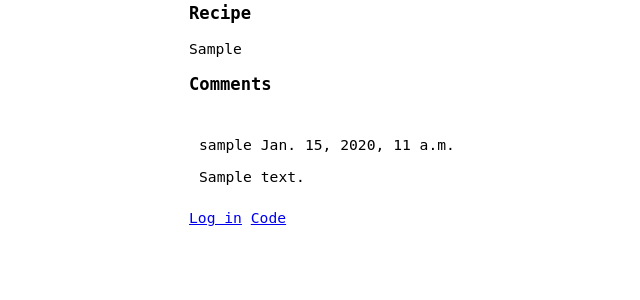
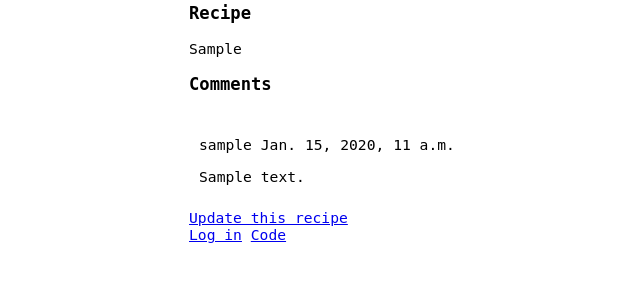
Before and after one commit to Hungry-Students/recipy, a Django app: page /1/ in a window 1280 px wide. Shown: the part 391-691 px from the top of the page, without its empty margins (151-791 px from the left). Run offline with Django 3.2, Linux system fonts and the light colour scheme; tables that the repository leaves empty hold one stand-in row (values such as "Sample post").

Commit message:
Start implementation of recipe modification. Still buggy on some parts : we don't check properly if ingredients have been changed yet. May need a custom check besides form.has_changed

```diff
--- a/recipes/forms.py
+++ b/recipes/forms.py
@@ -40,14 +40,10 @@ class CookTimeWidget(forms.MultiWidget):
         super().__init__(widgets, attrs)
 
     def render(self, name, value, attrs=None, renderer=None):
-        subvalues = self.decompress(value)
-        hours_render = self.widgets[0].render(
-            name + "_hours", subvalues[0], attrs, renderer
-        )
-        minutes_render = self.widgets[1].render(
-            name + "_minutes", subvalues[1], attrs, renderer
-        )
-        return hours_render + minutes_render
+    	value = self.decompress(value)
+    	hours_render = self.widgets[0].render(name + "_hours", value[0], attrs, renderer)
+    	minutes_render = self.widgets[1].render(name + "_minutes", value[1], attrs, renderer)
+    	return hours_render + minutes_render
 
     def decompress(self, value):
         if value:
@@ -103,13 +99,30 @@ class IngredientObject:
             self.exclude_formatted = ""
         return self
 
+    def __eq__(self, other):
+        if isinstance(other, self.__class__):
+            return self.name == other.name and self.quantity == other.quantity and self.quantity_unit == other.quantity_unit and self.exclude == other.exclude
+       	return False
+
+
+
+def get_ingredient_list(recipe_id = None):
+	"""Gives a list of IngredientObject given a recipe id"""
+	recipe = Recipe.objects.get(id=recipe_id)
+	if recipe:
+		answer=[]
+		for ingredientobject in recipe.ingredientquantity_set.all():
+			answer.append(IngredientObject(name=ingredientobject.ingredient, quantity=ingredientobject.quantity, quantity_unit=ingredientobject.quantity_unit))
+		return answer
+	else:
+		return None
+
 
 class IngredientsWidget(forms.Widget):
-    template_name = "recipes/ingredients_widget_template.html"
+    template_name = "recipes/snippets/ingredients_widget_template.html"
 
     def value_from_datadict(self, data, files, name):
         return_list = []
-        print("extracting values")
         for elem in data.keys():
             match = re.search(name + "_(?P<id>[0-9]+)_name", elem)
             if match is not None:
@@ -193,7 +206,7 @@ class InputRecipeForm(Form):
     quantity = forms.IntegerField(min_value=1, label="Yield")
     quantity_unit = forms.CharField(label="Yield unit", initial="Servings")
     category = forms.ModelChoiceField(
-        RecipeCategory.objects.all(), label="Category", required=True
+        RecipeCategory.objects.all(), label="Category", required=False
     )
     cook_time = CookTimeField(required=False)
     diets = forms.ModelMultipleChoiceField(
--- a/recipes/templates/recipes/recipe_detail.html
+++ b/recipes/templates/recipes/recipe_detail.html
@@ -8,4 +8,6 @@
 
 {% include "recipes/snippets/display-recipe.html" with recipe=recipe comments=comments new_comment=new_comment comment_form=comment_form %}
 
+<a href="{% url 'recipes:update' recipe.id %}">Update this recipe</a>
+
 {% endblock %}
--- a/recipes/templates/recipes/snippets/display-recipe.html
+++ b/recipes/templates/recipes/snippets/display-recipe.html
@@ -24,7 +24,7 @@ For {{ quantity }} {{ unit }}.<br>
     <body>
         {% for iq in recipe.ingredientquantity_set.all %}
         <tr>
-            <td>{{ iq.quantity }}{% if iq.quantity_unit %}{{ iq.quantity_unit }}{% endif %}</td>
+            <td>{% if iq.quantity %}{{ iq.quantity }}{% endif %}{% if iq.quantity_unit %}{{ iq.quantity_unit }}{% endif %}</td>
             <td>{{ iq.ingredient }}</td>
         </tr>
         {% endfor %}
--- a/recipes/urls.py
+++ b/recipes/urls.py
@@ -9,6 +9,7 @@ urlpatterns = [
     path("<int:recipe_id>/", views.recipe_detail, name="recipe_detail"),
     path("write", views.write, name="write"),
     path("handle_form", views.handle_form, name="handle_form"),
+    path("update/<int:recipe_id>/", views.update, name="update"),
     path("scrape", views.scrape, name="scrape"),
     path("search", views.search, name="search"),
     path("cookbook/", views.my_cookbook, name="my_cookbook"),
--- a/recipes/views.py
+++ b/recipes/views.py
@@ -10,7 +10,7 @@ from recipe_scrapers import WebsiteNotImplementedError, scrape_me
 from users.models import User
 from users.utils import is_following
 
-from .forms import CommentForm, InputRecipeForm, SearchRecipeForm
+from .forms import CommentForm, InputRecipeForm, SearchRecipeForm, get_ingredient_list
 from .models import (
     Cookbook,
     Entry,
@@ -134,6 +134,33 @@ def handle_form(request):
     print(form.errors)
     return write(request, error_message_form="Submitted an invalid form")
 
+def update(request, recipe_id=None):
+	if request.method == "GET":
+		recipe =  get_object_or_404(Recipe, pk=recipe_id)
+		initial = recipe.__dict__
+		initial['ingredients'] = get_ingredient_list(recipe_id)
+		form = InputRecipeForm(initial = initial)
+		context = {
+			"form" : form,
+			"recipe_id" : recipe_id,
+		}
+		return render(request, "recipes/update.html", context)
+
+	else:
+		recipe_id = request.POST.get("recipe_id", None)
+		recipe =  get_object_or_404(Recipe, pk=recipe_id)
+		initial = recipe.__dict__
+		initial['ingredients'] = get_ingredient_list(recipe_id)
+		form = InputRecipeForm(request.POST, initial = initial)
+
+		if form.is_valid():
+			if form.has_changed():
+				new_recipe = form.save()
+				#TODO : do some cookbok stuff
+			return HttpResponseRedirect(reverse("recipes:index")) #TODO : return the new recipe detail
+		print(form.errors)
+		return write(request, error_message_form="Submitted an invalid form")
+
 
 # SUBMITTING VIA RECIPE-SCRAPPERS
 
@@ -145,13 +172,13 @@ def scrape(request):
             scraper = scrape_me(request.POST["url"])
             yields_parser = YieldsParser()
             yields_parser.parse(scraper.yields())
-            print(scraper.total_time())
             new_recipe = Recipe(
                 name=scraper.title(),
-                instruction=scraper.instructions(),
+                instructions=scraper.instructions(),
                 quantity=yields_parser.yields,
                 quantity_unit=yields_parser.yields_unit.lower(),
                 url=request.POST["url"],
+                cook_time = scraper.total_time()
             )
             new_recipe.save()
             ingredient_parser = IngredientParser()
@@ -163,7 +190,7 @@ def scrape(request):
                     new_recipe,
                     ingredient_parser.ingredient_name,
                     ingredient_parser.quantity,
-                    ingredient_parser.quantity_unit,
+                    ingredient_parser.quantity_unit
                 )
         else:
             return write(
```
Also changed, not shown: recipes/templates/recipes/update.html (added, +25 -0 lines), recipes/templates/recipes/snippets/ingredients_widget_template.html (renamed from recipes/templates/recipes/ingredients_widget_template.html).
